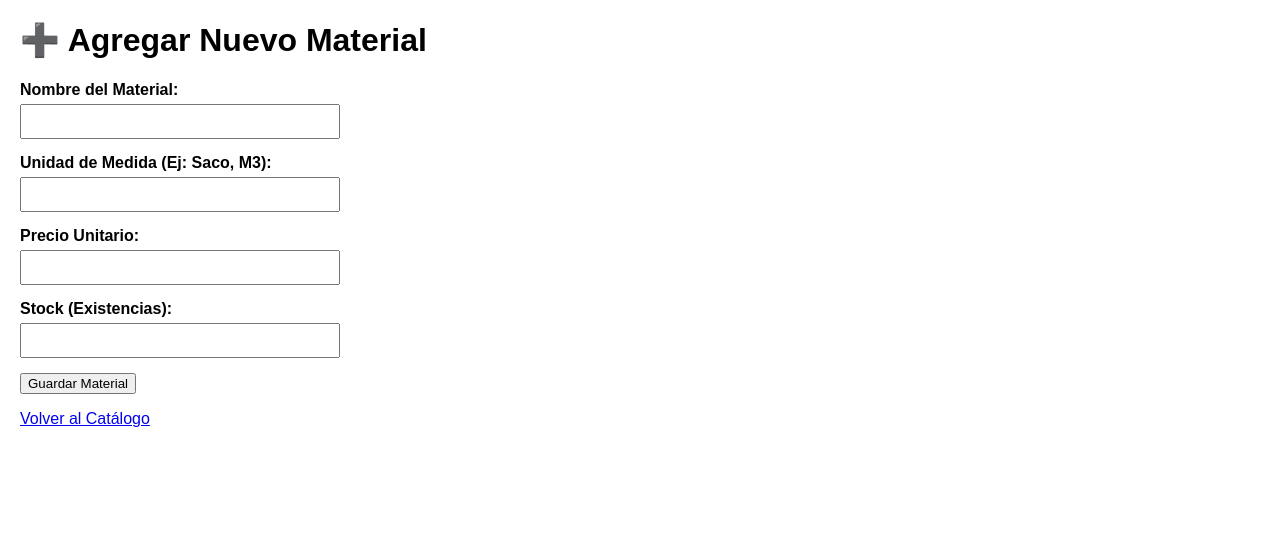
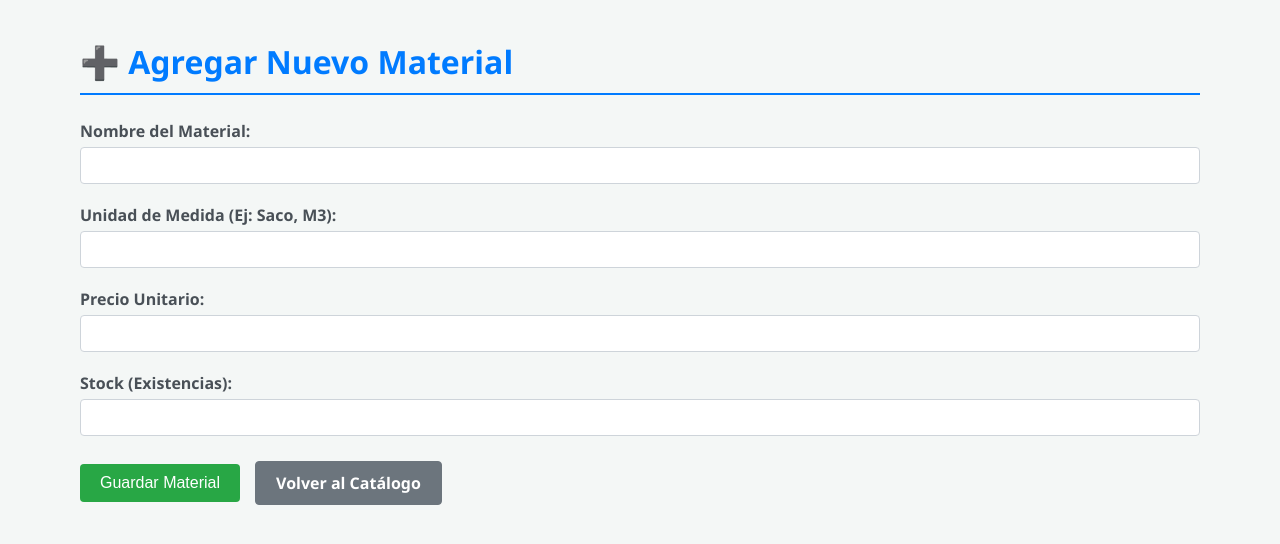
Before and after one commit to Carlos-Dev11095/crud-php-materiales, a PHP site: page /crear.php in a window 1280 px wide. Shown: the top 544 px of the page. Run offline with PHP 8.4, Linux system fonts and the light colour scheme.

Commit message:
style: Aplicación final de estilos: formularios a ancho completo y botones alineados (Flexbox).

```diff
--- a/crear.php
+++ b/crear.php
@@ -26,42 +26,41 @@ if ($_SERVER["REQUEST_METHOD"] == "POST") {
 <html lang="es">
 <head>
     <title>Agregar Nuevo Material</title>
-    <style>
-        body { font-family: sans-serif; margin: 20px; }
-        form div { margin-bottom: 15px; }
-        label { display: block; margin-bottom: 5px; font-weight: bold; }
-        input[type="text"], input[type="number"] { padding: 8px; width: 300px; }
-    </style>
+    <link rel="stylesheet" href="css/estilos.css">
 </head>
 <body>
+    <div class="container">
         <h1>➕ Agregar Nuevo Material</h1>
 
         <?php if (!empty($mensaje)): ?>
-        <p style="color: red;"><?= $mensaje ?></p>
+            <p class="message-error"><?= $mensaje ?></p>
         <?php endif; ?>
 
         <form action="crear.php" method="POST">
-        <div>
+            <div class="form-group">
                 <label for="nombre">Nombre del Material:</label>
                 <input type="text" id="nombre" name="nombre" required>
             </div>
-        <div>
+            <div class="form-group">
                 <label for="unidad_medida">Unidad de Medida (Ej: Saco, M3):</label>
                 <input type="text" id="unidad_medida" name="unidad_medida" required>
             </div>
-        <div>
+            <div class="form-group">
                 <label for="precio">Precio Unitario:</label>
                 <input type="number" id="precio" name="precio" step="0.01" min="0.01" required>
             </div>
-        <div>
+            <div class="form-group">
                 <label for="stock">Stock (Existencias):</label>
                 <input type="number" id="stock" name="stock" min="0" required>
             </div>
 
+            <div class="acciones-formulario">
                 <button type="submit">Guardar Material</button>
+                <a href="index.php" class="btn-secundario">Volver al Catálogo</a>
+            </div>
             </form>
 
-    <p><a href="index.php">Volver al Catálogo</a></p>
+        </div>
 </body>
 </html>
 <?php $conn->close(); ?>
--- /dev/null
+++ b/css/estilos.css
@@ -0,0 +1,236 @@
+/* =======================================
+   ESTILOS GENERALES
+   ======================================= */
+body {
+    font-family: 'Segoe UI', Tahoma, Geneva, Verdana, sans-serif;
+    margin: 40px;
+    background-color: #f4f7f6;
+    color: #333;
+}
+
+h1 {
+    color: #007bff;
+    border-bottom: 2px solid #007bff;
+    padding-bottom: 10px;
+    margin-bottom: 25px;
+}
+
+a {
+    color: #007bff;
+    text-decoration: none;
+}
+
+a:hover {
+    text-decoration: underline;
+}
+
+.container {
+    max-width: 100%;
+    margin: auto;
+    padding: 0 40px;
+}
+/* =======================================
+   ESTILOS DE TABLA
+   ======================================= */
+table {
+    width: 100%;
+    border-collapse: collapse;
+    margin-top: 20px;
+    box-shadow: 0 4px 8px rgba(0, 0, 0, 0.1);
+    background-color: #fff;
+}
+
+th, td {
+    border: 1px solid #dee2e6;
+    padding: 12px 15px;
+    text-align: left;
+}
+
+th {
+    background-color: #e9ecef;
+    color: #495057;
+    font-weight: 600;
+}
+
+tr:nth-child(even) {
+    background-color: #f8f9fa;
+}
+
+/* =======================================
+   FORMULARIOS (crear.php, editar.php)
+   ======================================= */
+/* NUEVO ESTILO: El formulario en sí ocupará el 100% del contenedor */
+form {
+    width: 100%;
+}
+
+.form-group {
+    margin-bottom: 20px;
+    /* Asegúrate de que NO haya max-width aquí */
+    /* max-width: 600px;  <-- ELIMINAR ESTA LÍNEA */
+}
+
+label {
+    display: block;
+    margin-bottom: 5px;
+    font-weight: bold;
+    color: #495057;
+}
+
+input[type="text"], input[type="number"] {
+    padding: 10px;
+    width: 100%;
+    border: 1px solid #ced4da;
+    border-radius: 4px;
+    box-sizing: border-box;
+}
+
+/* Botón de envío principal */
+button[type="submit"] {
+    background-color: #28a745;
+    color: white;
+    padding: 10px 20px;
+    border: none;
+    border-radius: 4px;
+    cursor: pointer;
+    font-size: 16px;
+    transition: background-color 0.3s;
+}
+
+button[type="submit"]:hover {
+    background-color: #218838;
+}
+
+/* CLASE QUE ALINEARÁ LOS BOTONES */
+.acciones-formulario {
+    display: flex;
+    gap: 15px;
+    margin-top: 25px;
+    /* Asegúrate de que NO haya max-width aquí */
+    /* max-width: 600px;  <-- ELIMINAR ESTA LÍNEA */
+    align-items: center;
+}
+
+/* =======================================
+   BÚSQUEDA Y MENSAJES DE ESTADO
+   ======================================= */
+.search-form input[type="text"] {
+    width: 250px;
+    display: inline-block;
+    margin-right: 10px;
+}
+
+.search-form button {
+    background-color: #6c757d;
+    color: white;
+    padding: 10px 15px;
+    border: none;
+    border-radius: 4px;
+    cursor: pointer;
+    transition: background-color 0.3s;
+}
+
+.search-form button:hover {
+    background-color: #5a6268;
+}
+
+.search-form a {
+    display: inline-block;
+    padding: 10px 15px;
+    background-color: #ffc107;
+    color: #212529;
+    border-radius: 4px;
+    font-weight: 600;
+    margin-left: 10px;
+}
+
+.search-form a:hover {
+    background-color: #e0a800;
+    text-decoration: none;
+}
+
+/* =======================================
+   BOTONES DE ACCIÓN EN TABLA
+   ======================================= */
+.btn-modificar,
+.btn-eliminar {
+    display: inline-block;
+    padding: 6px 10px;
+    border-radius: 4px;
+    font-size: 14px;
+    font-weight: 600;
+    text-decoration: none;
+    transition: background-color 0.3s;
+    margin: 2px;
+}
+
+.btn-modificar {
+    background-color: #007bff;
+    color: white;
+    border: 1px solid #007bff;
+}
+
+.btn-modificar:hover {
+    background-color: #0056b3;
+    text-decoration: none;
+}
+
+.btn-eliminar {
+    background-color: #dc3545;
+    color: white;
+    border: 1px solid #dc3545;
+}
+
+.btn-eliminar:hover {
+    background-color: #c82333;
+    text-decoration: none;
+}
+
+/* =======================================
+   MENSAJES DE ESTADO
+   ======================================= */
+.message-success {
+    background-color: #d4edda;
+    color: #155724;
+    border: 1px solid #c3e6cb;
+    padding: 10px;
+    border-radius: 4px;
+    margin-bottom: 15px;
+}
+
+.message-error {
+    background-color: #f8d7da;
+    color: #721c24;
+    border: 1px solid #f5c6cb;
+    padding: 10px;
+    border-radius: 4px;
+    margin-bottom: 15px;
+}
+.message-warning {
+    background-color: #fff3cd;
+    color: #856404;
+    border: 1px solid #ffeeba;
+    padding: 10px;
+    border-radius: 4px;
+    margin-bottom: 15px;
+}
+/* =======================================
+   BOTÓN SECUNDARIO
+   ======================================= */
+.btn-secundario {
+    display: inline-block;
+    background-color: #6c757d;
+    color: white;
+    padding: 10px 20px;
+    border-radius: 4px;
+    font-size: 16px;
+    font-weight: bold;
+    transition: background-color 0.3s;
+    text-decoration: none;
+    border: 1px solid #6c757d;
+}
+
+.btn-secundario:hover {
+    background-color: #5a6268;
+    text-decoration: none;
+}
```
Also changed, not shown: editar.php (+15 -10 lines), index.php (+10 -20 lines). Lines whose indentation alone changed are shown as unchanged.
